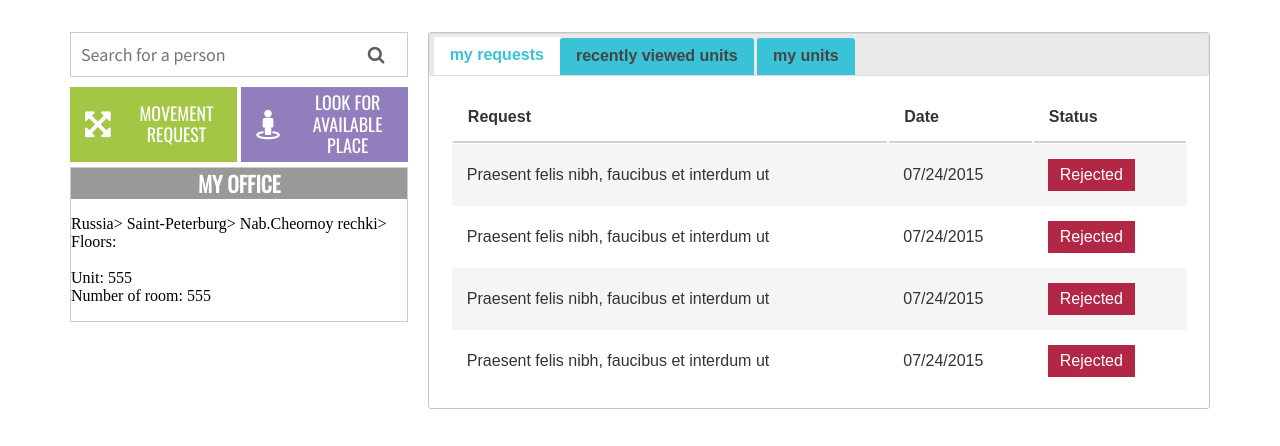
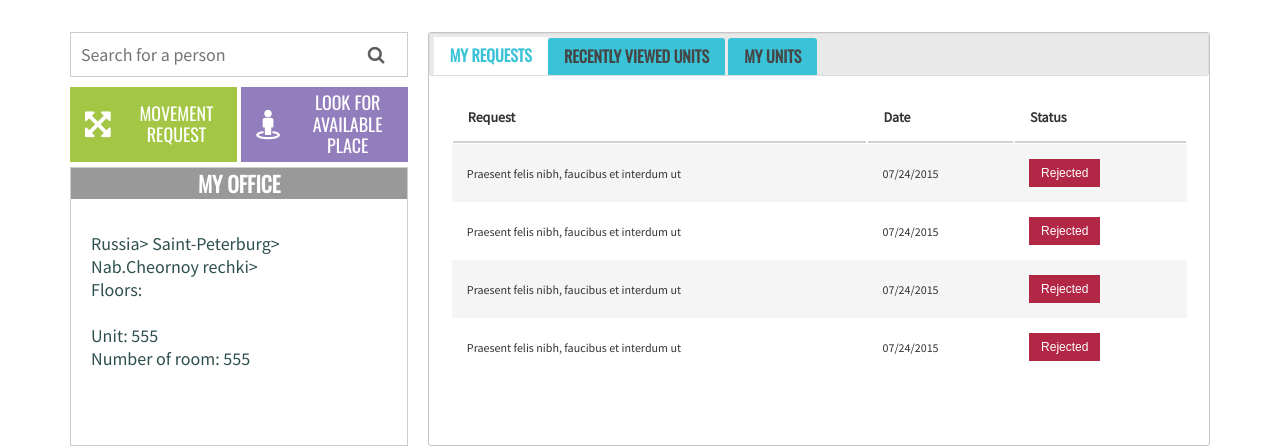
Before and after one commit to ambaflo/myJS_test, a website: page Home/index.html in a window 1280 px wide. Shown: the part 586-1032 px from the top of the page. Before the commit the page ends 995 px from the top, so only its background shows below. Drawn offline with nearby package versions, Linux system fonts and the light colour scheme.

Commit message:
css  - aside adress css tabs 2

```diff
--- a/styles/main.css
+++ b/styles/main.css
@@ -196,11 +196,13 @@ main{
     /*display: block;*/
 }
 
-.bottomain .adressInfo{
+.bottommain  aside p{
     /*noinspection CssNoGenericFontName*/
     font-family: "Source Sans Pro";
     font-size: 18px;
     color: darkslategrey;
+    padding: 15px 20px;
+    min-height: 180px;
 }
 
 #tabs{
@@ -215,6 +217,9 @@ main{
     border:none;
 }
 .ui-tabs .ui-tabs-nav li{
+    font-family: Oswald;
+    text-transform: uppercase;
+    font-size: 16px;
     margin:0;
     background:#3ac2d7;
     border:none;
@@ -249,12 +254,17 @@ main{
     padding: 15px;
     display: block;
     border-bottom: 2px solid #d2d2d2;
+    font-family: "Source Sans Pro";
+    font-size: 14px;
 }
 .tabsclass table tbody tr:nth-child(2n+1){
     background:#f5f5f5;
+
 }
 .tabsclass table tbody tr td{
     padding: 15px;
+    font-family: "Source Sans Pro";
+    font-size: 12px;
 }
 .tabsclass table tbody tr td .rejected{
     background:#b32746;
```
